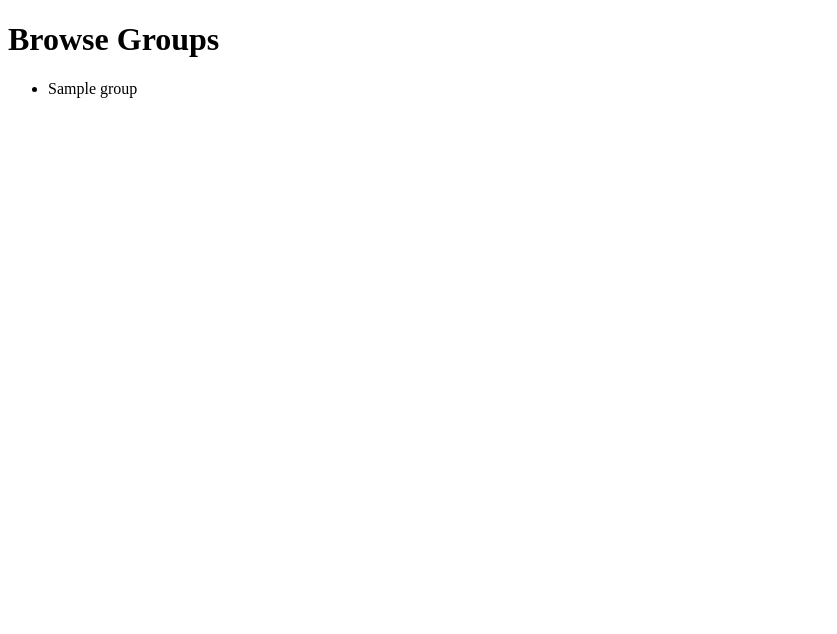
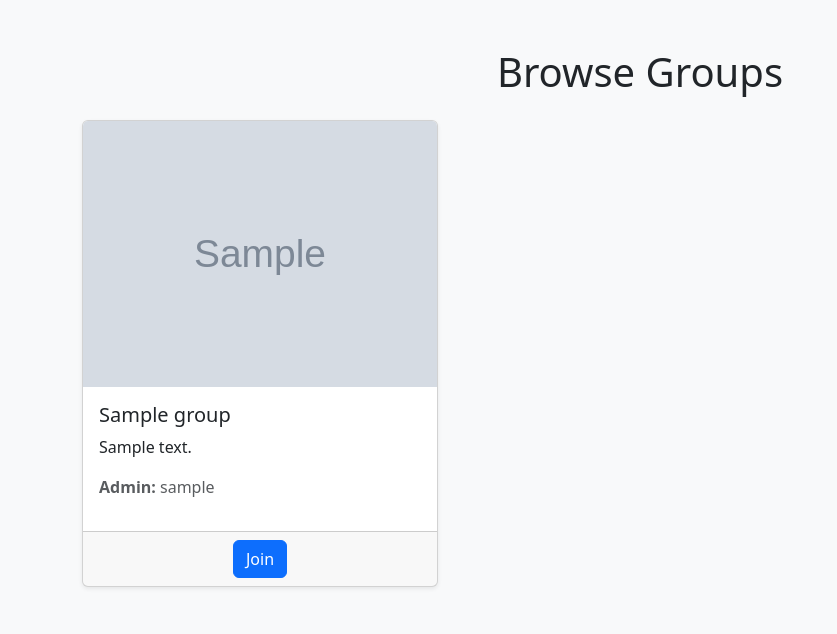
Before and after one commit to anjalipag/group14-database-project, a Django app: template group14site/browseGroups/templates/browse_groups.html in a window 1280 px wide. Shown: the top 634 px of the page, without its empty margins (0-837 px from the left). Run offline with Django 5.2, Linux system fonts and the light colour scheme; the template is opened without the code that fills it: most values are stand-ins (such as "Sample title", 1, 10 or a date in 2020); grey boxes marked "Sample" are stand-in pictures.

Commit message:
updated html with bootstrap

```diff
--- a/group14site/browseGroups/templates/browse_groups.html
+++ b/group14site/browseGroups/templates/browse_groups.html
@@ -2,14 +2,37 @@
 <html>
 <head>
     <title>Browse Groups</title>
+    <link href="https://cdn.jsdelivr.net/npm/bootstrap@5.3.2/dist/css/bootstrap.min.css" rel="stylesheet">
 </head>
-<body>
-    <h1>Browse Groups</h1>
+    <body class="bg-light">
+    <div class="container py-5">
+        <h1 class="mb-4 text-center">Browse Groups</h1>
 
-    <ul>
-        {% for group in groups %}
-            <li>{{ group.group_name }}</li>
-        {% endfor %}
-    </ul>
+        <div class="row row-cols-1 row-cols-md-2 row-cols-lg-3 g-4">
+            {% for group in groups %}
+            <div class="col">
+                <div class="card h-100 shadow-sm">
+                    {% if group.group_photo_url %}
+                    <img src="{{ group.group_photo_url }}" class="card-img-top" alt="{{ group.group_name }}">
+                    {% else %}
+                    <img src="https://via.placeholder.com/400x200.png?text=No+Image" class="card-img-top" alt="No image">
+                    {% endif %}
+
+                    <div class="card-body">
+                        <h5 class="card-title">{{ group.group_name }}</h5>
+                        <p class="card-text">{{ group.group_description }}</p>
+                        <p class="text-muted"><strong>Admin:</strong> {{ group.admin_username }}</p>
+                    </div>
+                    <div class="card-footer text-center">
+                        <a href="#" class="btn btn-primary">Join</a>
+                    </div>
+                </div>
+            </div>
+            {% endfor %}
+        </div>
+    </div>
+
+    <script src="https://cdn.jsdelivr.net/npm/bootstrap@5.3.2/dist/js/bootstrap.bundle.min.js"></script>
 </body>
+
 </html>
```
Also changed, not shown: group14site/browseGroups/views.py (+6 -3 lines).
